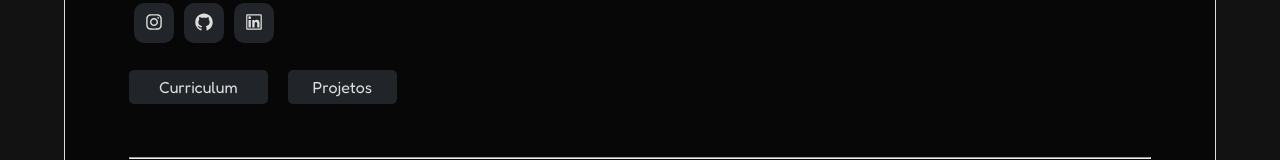
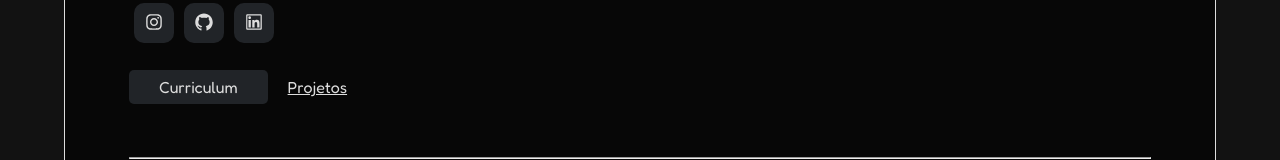
Before and after one commit to KaioRodrigoDev/PortfolioNext, a Next.js app: page / in a window 1280 px wide. Shown: the part 355-515 px from the top of the page. Built offline with nearby package versions, Linux system fonts and the light colour scheme.

Commit message:
ajuste de class e trocando a por Link

```diff
--- a/pages/index.js
+++ b/pages/index.js
@@ -1,9 +1,10 @@
-import Document, { Html, Head, Main, NextScript } from 'next/document'
 import {
   AiOutlineInstagram,
   AiFillGithub,
   AiOutlineLinkedin
 } from 'react-icons/ai'
+
+import Link from 'next/link'
 
 export default function Home() {
   return (
@@ -22,7 +23,7 @@ export default function Home() {
                 usabilidade e aconchego
               </p>
               <p id="resume">Redes Sociais:</p>
-              <div class="headerIcon">
+              <div className="headerIcon">
                 <a
                   href="https://www.linkedin.com/in/kaio-rodrigo-8392a421a/"
                   target="_blank"
@@ -61,9 +62,9 @@ export default function Home() {
           >
             Curriculum
           </a>
-          <a className="btn btnSecont" href="/projects">
+          <Link className="btn btnSecont" href="/projects">
             Projetos
-          </a>
+          </Link>
           <hr className="linha" />
           <h2 className="ido title">Sobre mim</h2>
           <br />
```
